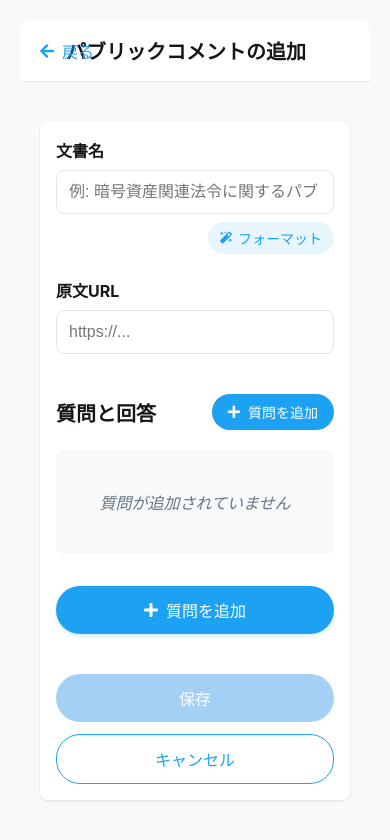
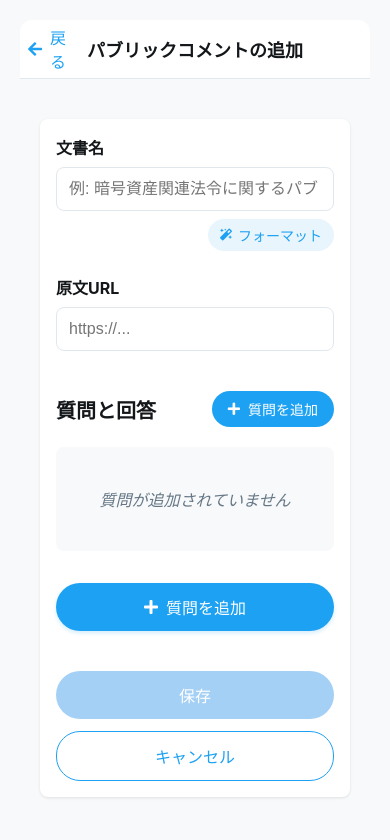
Before and after one commit to yamatoya/sb1-bnykmy, a Vue app: page /public-comment/new in a window 390 px wide. Shown: the top 840 px of the page. Built offline with nearby package versions, Linux system fonts and the light colour scheme.

Commit message:
Update header layout to prevent overlap

```diff
--- a/src/styles/common.css
+++ b/src/styles/common.css
@@ -17,14 +17,19 @@
     color: #ffffff;
     padding: 20px;
     position: relative;
-    text-align: center;
     border-radius: 12px 12px 0 0;
     margin-bottom: 20px;
+    display: flex;
+    align-items: center;
   }
 
   .page-header h1 {
     margin: 0;
     font-size: 24px;
+    flex: 1;
+    padding: 0 40px;
+    text-align: center;
+    word-break: break-word;
   }
 
   .back-link {
@@ -37,7 +42,10 @@
     color: #ffffff;
     display: flex;
     align-items: center;
-    gap: 8px;
+    justify-content: center;
+    width: 24px;
+    height: 24px;
+    min-width: 24px;
   }
 
   /* 検索 */
@@ -136,8 +144,15 @@
     }
 
     .page-header h1 {
+      font-size: 18px;
+      padding: 0 30px;
+    }
+
+    .back-link {
+      left: 15px;
       font-size: 20px;
-      margin: 0 30px;
+      width: 20px;
+      height: 20px;
     }
 
     .search-container {
```
